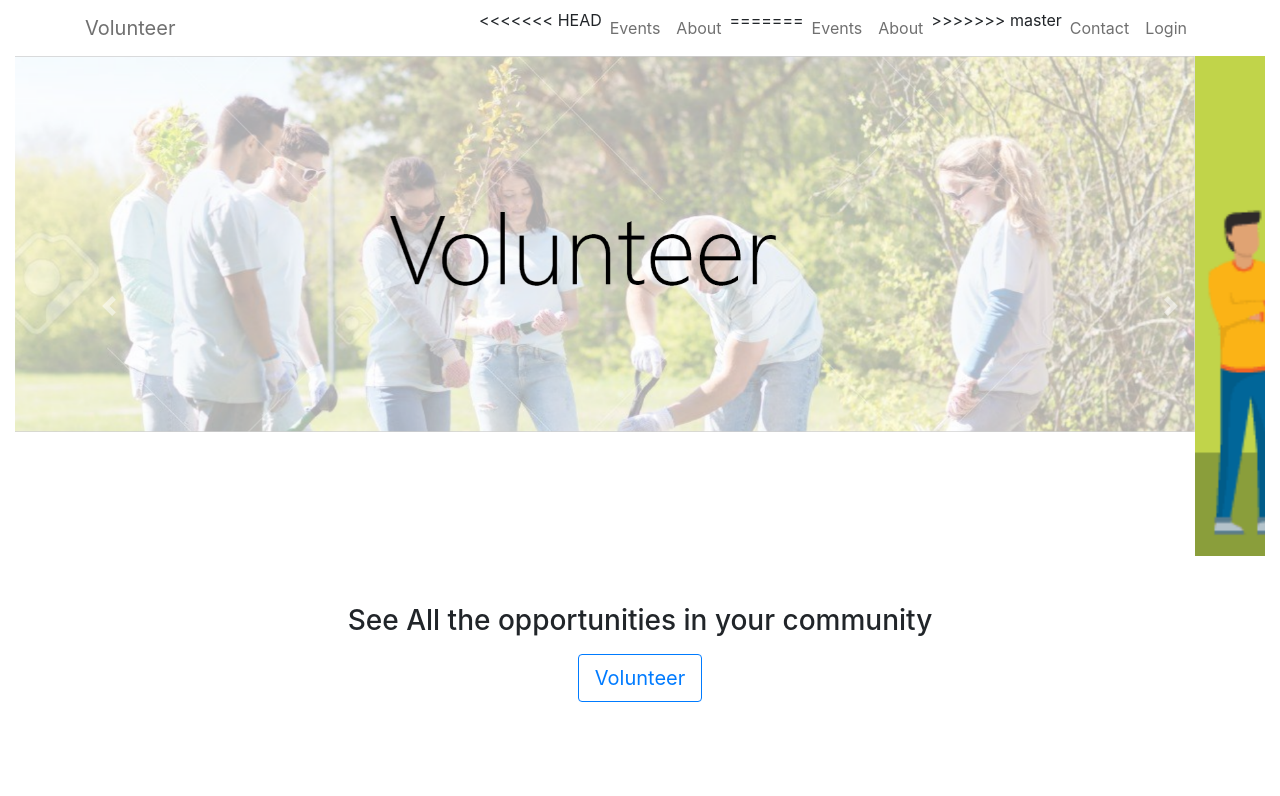
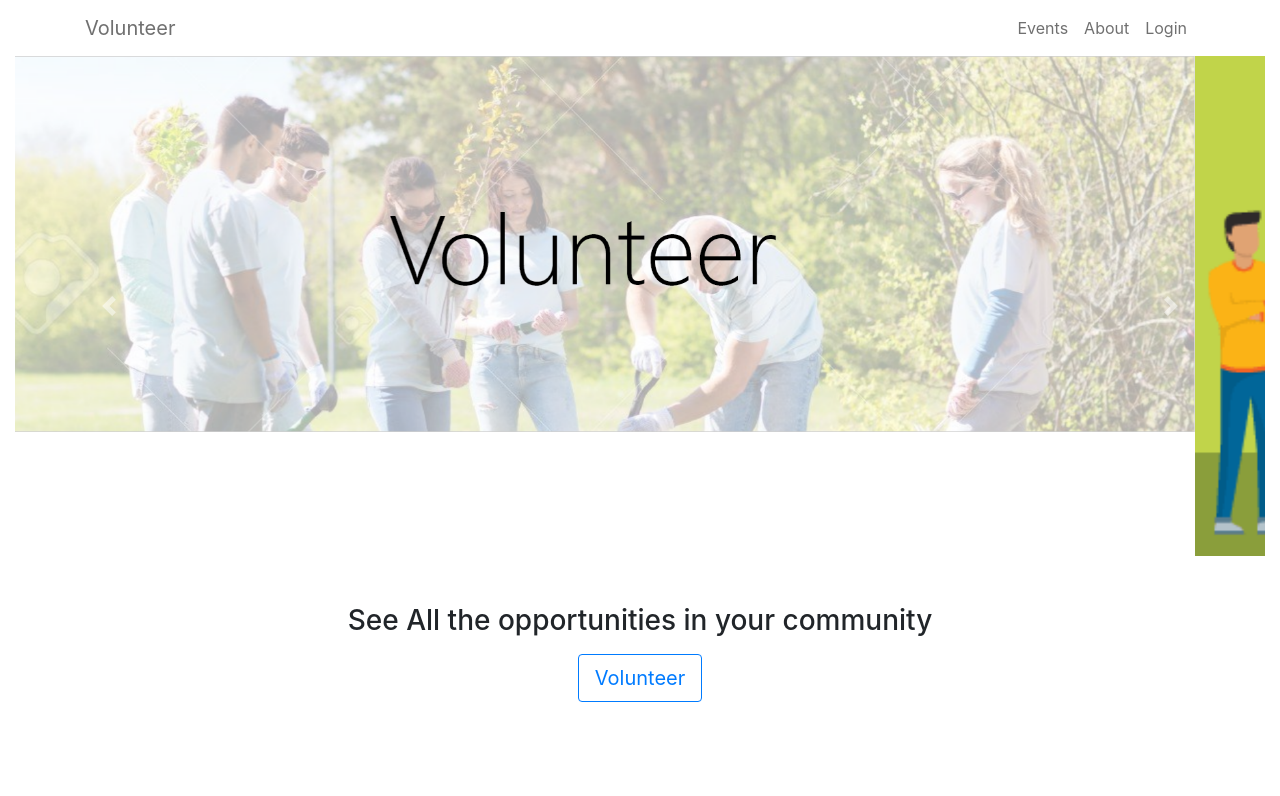
Before and after one commit to MikhailHusyev/VolunteerSite, an Angular app: page / in a window 1280 px wide. Shown: the top 796 px of the page. Built offline with nearby package versions, Linux system fonts and the light colour scheme.

Commit message:
fixed merge conflicts

```diff
--- a/src/app/common/navbar/navbar.component.html
+++ b/src/app/common/navbar/navbar.component.html
@@ -10,14 +10,8 @@
 
                 <div class="navbar-collapse collapse" id="navbarNavAltMarkup">
                         <ul class="navbar-nav ml-auto">
-<<<<<<< HEAD
-                            <li class="nav-item"><a class="nav-link linkColor " href="#">Events</a></li>
+                            <li class="nav-item"><a class="nav-link linkColor " [routerLink] = "['/events']">Events</a></li>
                             <li class="nav-item"><a class="nav-link linkColor" [routerLink] = "['/aboutus']">About</a></li>
-=======
-                            <li class="nav-item"><a class="nav-link linkColor " [routerLink] = "['/events']">Events</a></li>
-                            <li class="nav-item"><a class="nav-link linkColor" href="#">About</a></li>
->>>>>>> master
-                            <li class="nav-item"><a class="nav-link linkColor" href="#">Contact</a></li>
                             <li class="nav-item"><a class="nav-link linkColor" href="#">Login</a></li>
                         </ul>
 
```
